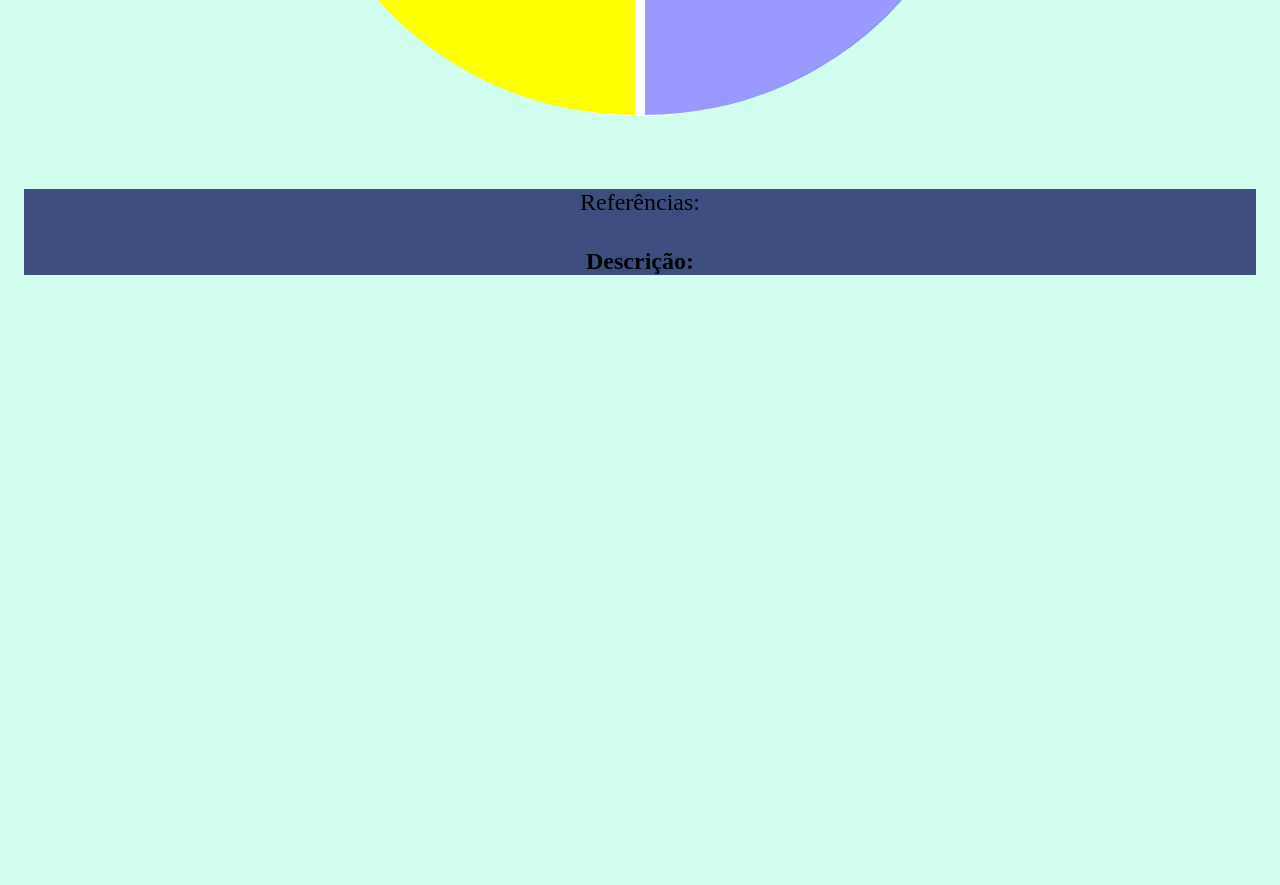
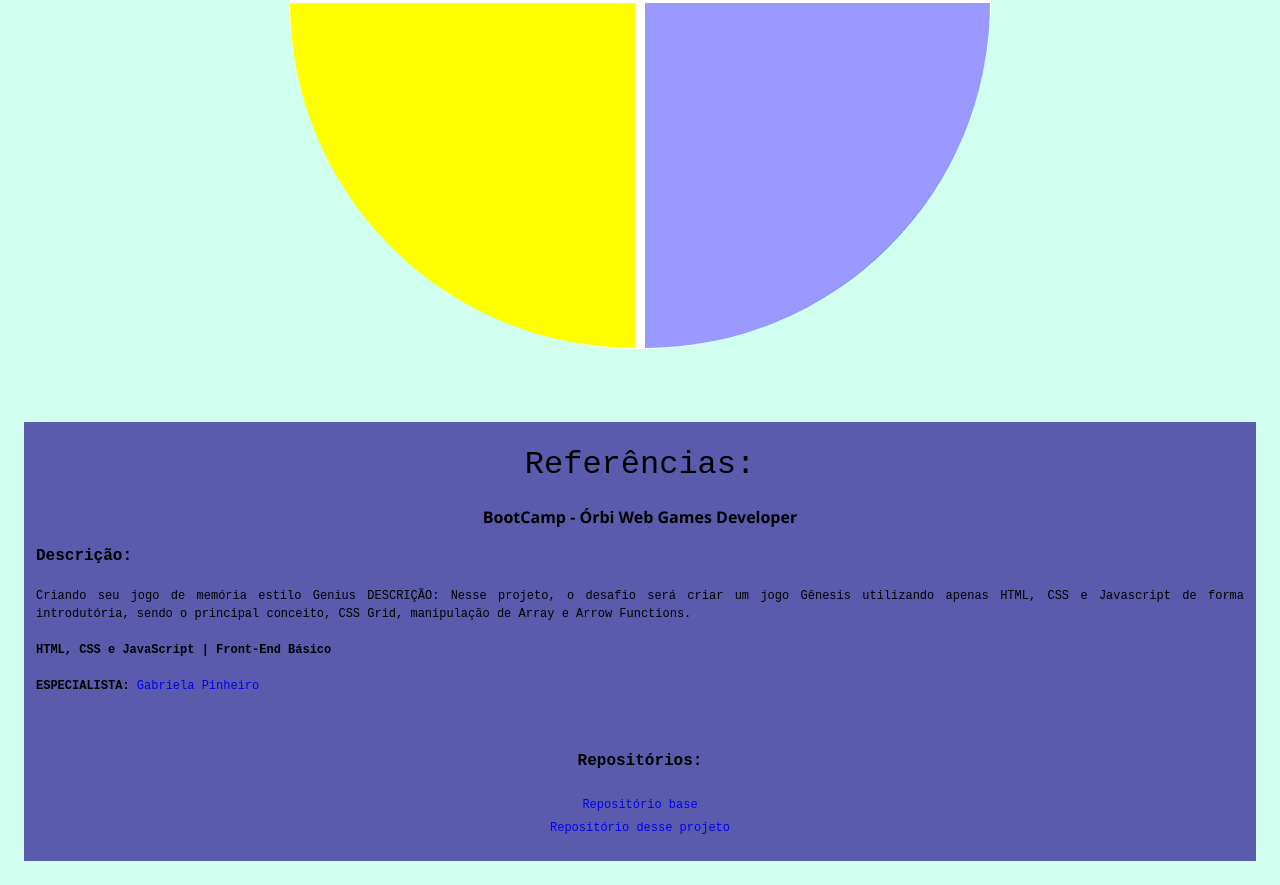
Before and after one commit to TiagoMerc/Jogo-Genesis---MODIFICADO, a plain HTML site: page index.html in a window 1280 px wide. Shown: the part 735-1620 px from the top of the page. Before the commit the page ends 1042 px from the top, so only its background shows below. Drawn offline with Linux system fonts and the light colour scheme.

Commit message:
Alteração nos arquivos html e style

```diff
--- a/index.html
+++ b/index.html
@@ -9,6 +9,15 @@
   </head>
   <body>
     <h1>Modificações no jogo de memória Genesis</h1>
+
+    <div id="play">
+    <h3 >  Vamos jogar?</h3>
+    <p>Acerte a sequência de cores! Com o clássico Genius, você pode treinar a sua memória até onde conseguir chegar. Aperte as cores que piscarem na ordem correta.</p>
+    <br>
+    <h3>Instruções:</h3>
+    <p><strong>Mouse:</strong>pressionar cores na sequência.
+    </p>
+  </div>
     <div class="main-game">
       <div class="genius">
         <div class="blue"></div>
@@ -21,8 +30,27 @@
   </body>
 
   <!--Rodapé-->
-  <footer class="reference">Referências:
+  <footer class="reference">Referências: <br> <br>
+    <h3> BootCamp - Órbi Web Games Developer</h3>
+    <h4 id="description">Descrição:</h4>
 
-    <h4>Descrição:</h4>
+    <p>Criando seu jogo de memória estilo Genius
+      DESCRIÇÃO: Nesse projeto, o desafio será criar um jogo Gênesis utilizando apenas HTML, CSS e Javascript de forma introdutória,
+      sendo o principal conceito, CSS Grid, manipulação de Array e Arrow Functions.
+      <br>   <br>
+      <strong> HTML, CSS e JavaScript | Front-End Básico </strong>
+      <br> <br>
+      <strong>ESPECIALISTA:</strong>
+     <a target="_blanck" href="https://www.linkedin.com/in/gabrielapinheiro129/">Gabriela Pinheiro</a>
+
+      <br><br>
+   <br>
+
+      <h4 id="repositorio">Repositórios:</h4>
+     <a target="_blanck" href="https://github.com/TiagoMerc/Jogo-Genesis---MODIFICADO.git">Repositório base</a>
+     <br>
+
+      <a target="_blanck" href="https://github.com/TiagoMerc/Jogo-Genesis---MODIFICADO.git">Repositório desse projeto</a>
+     </p>
   </footer>
 </html>
--- a/style.css
+++ b/style.css
@@ -51,16 +51,61 @@ body {
 }
 
 h1 {
-  font-size: 32px;
+  font-size: 36px;
+  font-family:'Segoe UI', Tahoma, Geneva, Verdana, sans-serif;
   text-align: center;
   margin-top: 42px;
   padding-left: 40px;
 }
 
 .reference {
-  font-size: 24px;
+  font-size: 32px;
+  font-family: 'Courier New', Courier, monospace;
   text-align: center;
-  padding: auto;
+  padding: 12px;
   margin: 24px;
-  background-color: rgb(60, 78, 126);
+  padding-top: 34px;
+  background-color: rgb(91, 91, 173);
+  line-height: 18px;
 }
+
+  #description {
+  font-size: 16px;
+  font-family: 'Courier New', Courier, monospace;
+  text-align: left;
+  }
+
+  p {
+    font-size: 12px;
+  font-family: 'Courier New', Courier, monospace;
+  text-align: justify;
+
+  }
+
+  #repositorio {
+    font-size: 16px;
+    font-family: 'Courier New', Courier, monospace;
+    text-align: center;
+  }
+
+  a {
+  font-size: 12px;
+  font-family: 'Courier New', Courier, monospace;
+  text-align: right;
+  text-decoration: none; /*Tirar o sublinhado do texto*/
+  }
+
+  h3 {
+    font-size: 16px;
+    font-family:'Segoe UI', Tahoma, Geneva, Verdana, sans-serif;
+
+  }
+
+  #play {
+    background-color: rgb(91, 91, 173);
+    text-align: justify;
+    padding-left: 20px;
+    padding-top: 8px;
+    padding: 20px;
+    opacity: 0.9;
+  }
```
Also changed, not shown: 1 other file.
